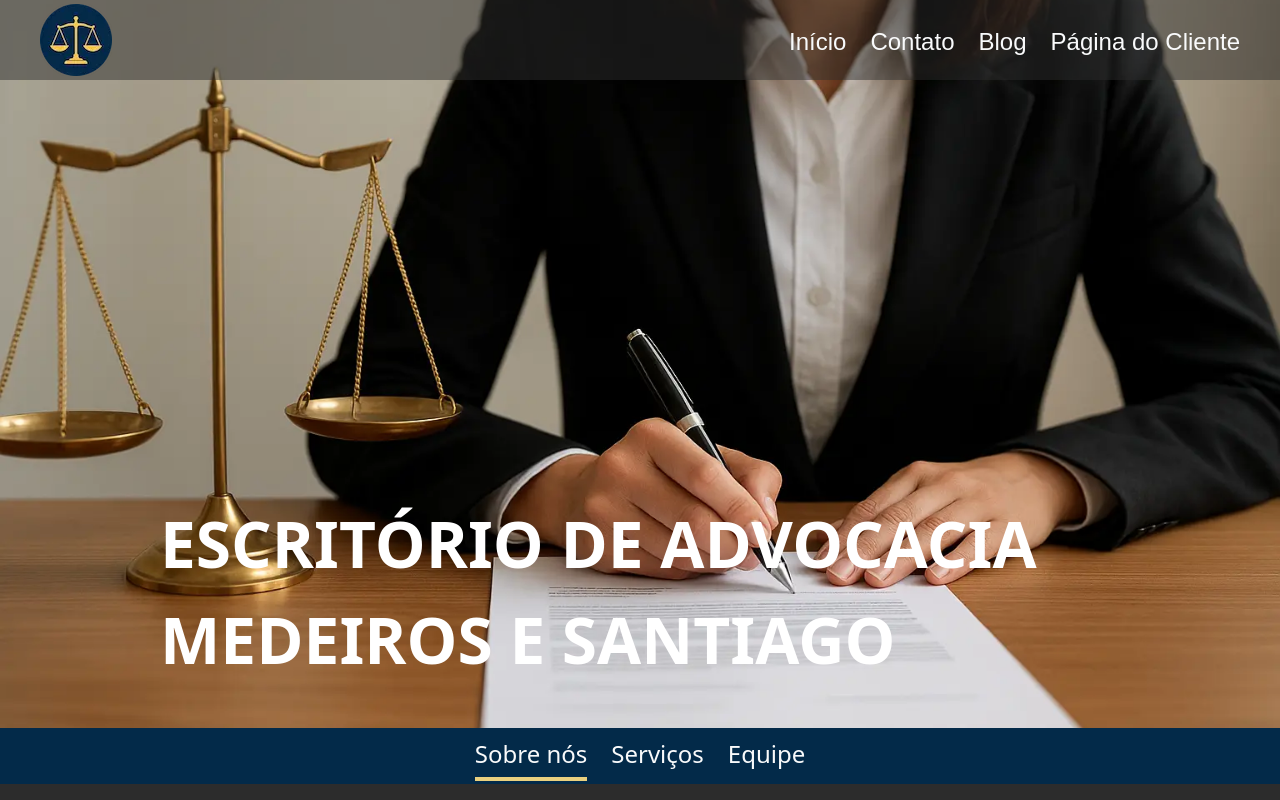
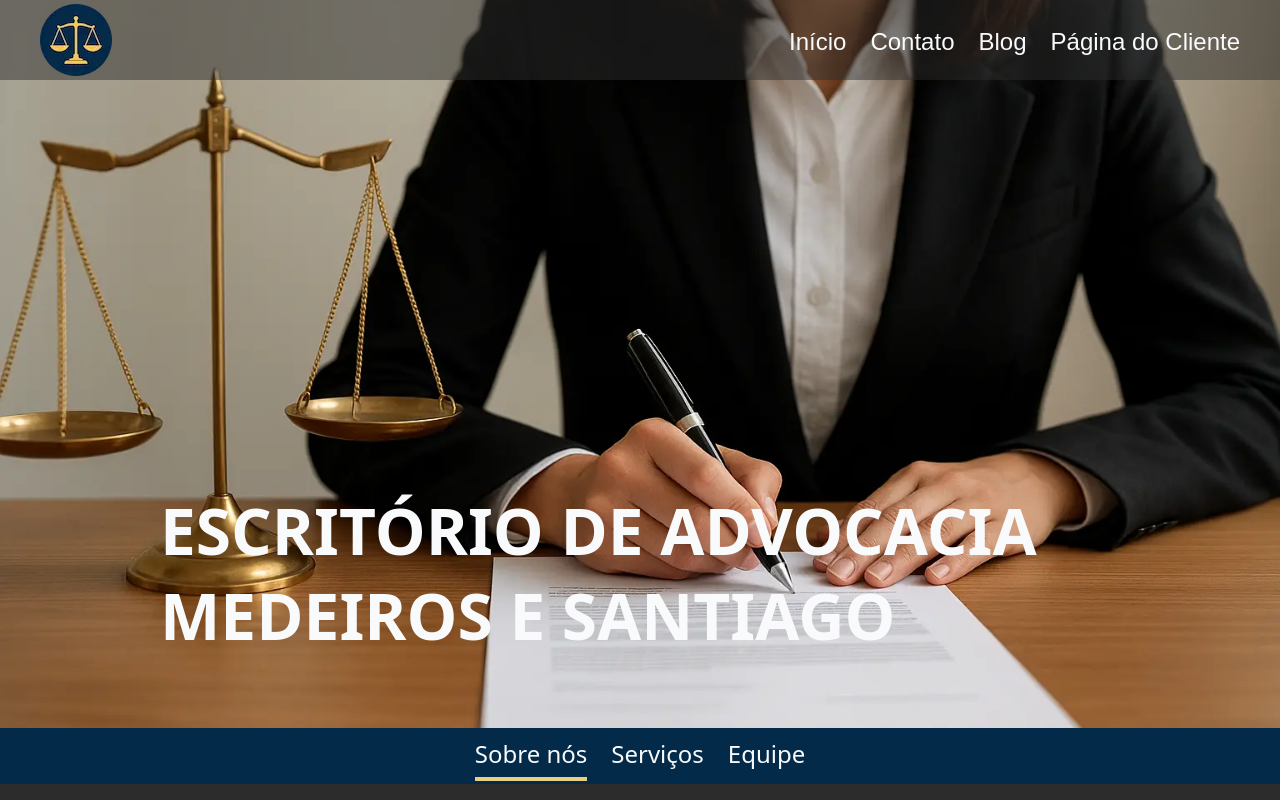
Before and after one commit to DavidSheltonSF/corporate-lawyer-website, a Next.js app: page / in a window 1280 px wide. Shown: the top 800 px of the page. Built offline with nearby package versions, Linux system fonts and the light colour scheme.

Commit message:
refactor(Home page): use HeroSection component to abstract the hero section html elements

```diff
--- a/app/page.tsx
+++ b/app/page.tsx
@@ -5,6 +5,7 @@ import { SubNavbar } from './components/SubNavbar';
 import { ServiceCard } from './components/ServiceCard';
 import { DraggableCarousel } from './components/DraggableCarousel';
 import { ProfessionalCard } from './components/ProfessionalCard';
+import { HeroSection } from './components/HeroSection';
 
 export default function Home() {
   const [selectedSection, setSelectedSection] = useState(0);
@@ -34,11 +35,11 @@ export default function Home() {
 
   return (
     <div className="flex flex-col min-h-screen items-center bg-zinc-50 font-sans bg-color-white">
-      <div className="flex items-end bg-[url(/hero-image.webp)] w-full h-[728px] bg-cover bg-center">
-        <h1 className="text-[64px] font-bold text-white w-[936px] ml-[160px] mb-[40px]">
-          ESCRITÓRIO DE ADVOCACIA MEDEIROS E SANTIAGO
-        </h1>
-      </div>
+      <HeroSection additionalStyles="h-[728px] pt-[488px]" background="url(/hero-image.webp)">
+        <div className="flex flex-col ml-[160px] w-[936px] text-color-white pb-[40px]">
+          <h1 className="text-[64px] font-bold">ESCRITÓRIO DE ADVOCACIA MEDEIROS E SANTIAGO</h1>
+        </div>
+      </HeroSection>
       <main className="w-full">
         <section className="flex flex-col items-center bg-color-black w-full min-h-[90vh] h-auto pb-[80px]">
           <SubNavbar
```
